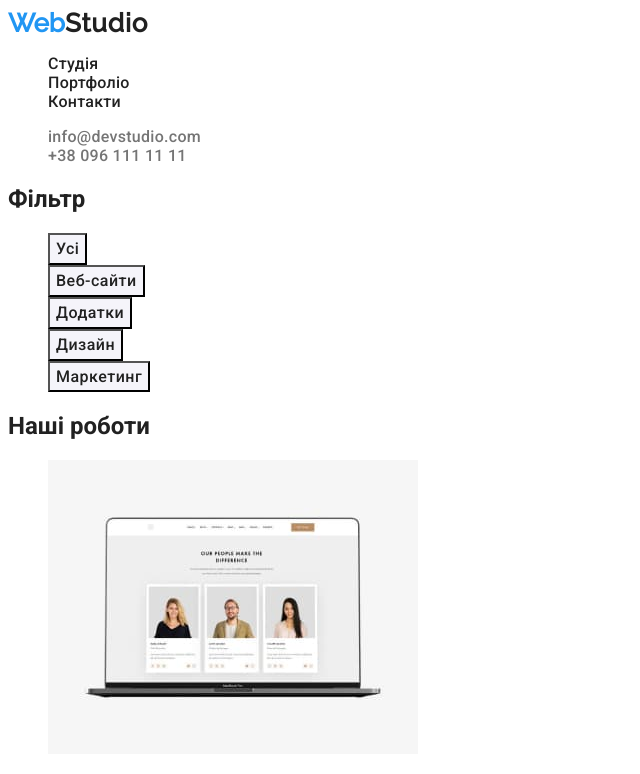
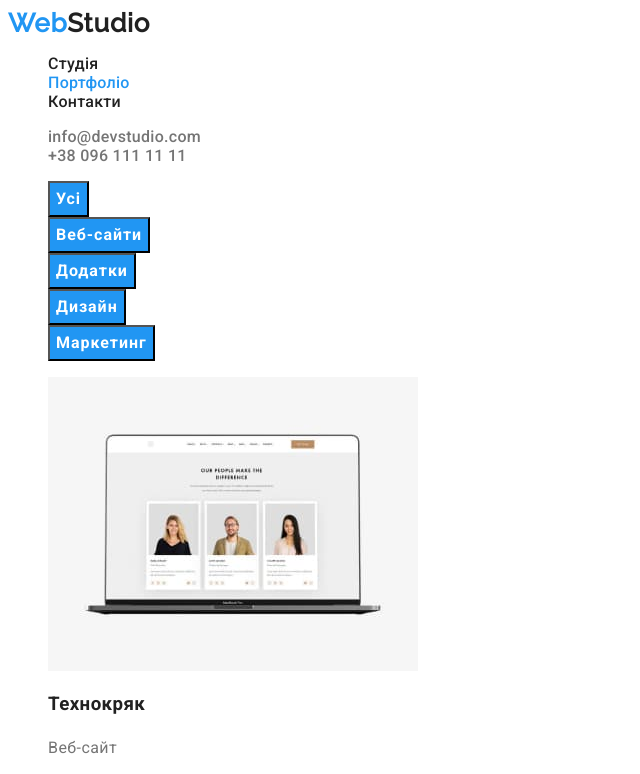
Before and after one commit to MorozO11/dimon-markup-hw-02, a plain HTML site: page portfolio.html in a window 1280 px wide. Shown: the top 774 px of the page, without its empty margins (0-640 px from the left). Drawn offline with Linux system fonts and the light colour scheme.

Commit message:
виправив помилки,встановив ховер і фокус на ітерактивні елементи,вніс  css змінні

```diff
--- a/css/style.css
+++ b/css/style.css
@@ -1,6 +1,16 @@
+:root {
+    --primary-text-color: #212121;
+    --link-text-color: #2196F3;
+    --item-text-color: #757575;
+    --fons-background-color: #2F303A;
+    --adres-text-color: #FFF;
+    --hero-text-color: #FFF;
+}
+
+
 .body {
     font-family: Roboto;
-    color: #212121;
+    color: var(--primary-text-color);
 }
 
 ul {
@@ -15,19 +25,20 @@ ul {
 
 /* ------------------------Heder-------------------------------- */
 .heder__logo {
-    color: #2196F3;
     font-size: 26px;
     font-weight: 700;
     text-decoration: none;
     font-family: Raleway;
+    letter-spacing: 0.78px;
+    color: var(--primary-text-color);
+
+
 }
 
 .heder__logo span {
-    color: #212121;
-    font-size: 26px;
-    font-weight: 700;
+    color: var(--link-text-color);
     text-decoration: none;
-    letter-spacing: 0.78px;
+
 
 }
 
@@ -35,41 +46,48 @@ ul {
     font-weight: 500;
     letter-spacing: 0.28px;
     text-decoration: none;
-    color: #212121;
+    color: var(--primary-text-color);
 
 
 
 }
 
-.nav__link:hover{
-    color: #2196F3;
+.nav__link:hover,
+.nav__link:focus {
+    color: var(--link-text-color);
 }
 
-.nav__link--contakt {
+.nav__link-active {
+    color: var(--link-text-color);
+}
+
+.nav__link--header {
     color: #757575;
     font-weight: 500;
     letter-spacing: 0.28px;
     text-decoration: none;
 }
 
-.nav__link--contakt:hover{
-    color: #2196F3;
+.nav__link--header:hover,
+.nav__link--header:focus {
+    color: var(--link-text-color);
 
 }
+
 /* -----------------------MAIN--------------------------- */
 
 .herow {
-    background: #2F303A;
+    background:var(--fons-background-color);
 
 }
 
 .herow__article {
-    color: #FFF;
+    color:var(--hero-text-color);
     text-align: center;
     font-family: Roboto;
     font-size: 44px;
     font-weight: 900;
-    line-height: 136.364% ;
+    line-height: 136.364%;
     /* 60px*/
     letter-spacing: 2.64px;
     text-transform: uppercase;
@@ -84,24 +102,13 @@ ul {
     line-height: 187.5%;
     /* 30px */
     letter-spacing: 0.96px;
-    background-color: #2196F3;
+    background-color: var(--link-text-color);
     cursor: pointer;
 }
-.nav__button{
-color: #212121;
-font-size: 16px;
-font-weight: 500;
-line-height: 162.5% ; /* 26px*/
-letter-spacing: 0.48px;
-background: #F5F4FA;
-font-family: Roboto;
-cursor: pointer;
 
-}
-
-.nav__button:hover {
-    background-color: #2196F3;
-
+.button:hover,
+button:focus {
+    background-color: #2195f3ab;
 }
 
 .item {
@@ -111,7 +118,7 @@ cursor: pointer;
 }
 
 .item__text {
-    color: #757575;
+    color: var(--item-text-color);
     line-height: 171.429%;
     /* 24px */
     letter-spacing: 0.42px;
@@ -128,12 +135,12 @@ cursor: pointer;
 
 /* ---------------FOOTER---------------------------- */
 .footer {
-    background: #2F303A;
+    background:var(--fons-background-color);
 }
 
 .address {
-    color: #FFF;
-    line-height: 171.429% ;
+    color:var(--adres-taxt-color);
+    line-height: 171.429%;
     /*24px */
     letter-spacing: 0.42px;
     font-style: normal;
@@ -142,7 +149,7 @@ cursor: pointer;
 }
 
 .footer__logo {
-    color: #2196F3;
+    color: var(--link-text-color);
     font-family: Raleway;
     font-size: 26px;
     font-weight: 700;
@@ -167,7 +174,9 @@ cursor: pointer;
     letter-spacing: 0.42px;
     text-decoration: none;
 }
-.nav__link--footer:hover {
-    color: #2196F3;
+
+.nav__link--footer:hover,
+.nav__link--footer:focus {
+    color: var(--link-text-color);
 
 }
--- a/portfolio.html
+++ b/portfolio.html
@@ -14,32 +14,30 @@
 <body class="body">
     <header>
         <nav>
-            <a href="#" class="heder__logo">Web<span>Studio</span></a>
+            <a href="#" class="heder__logo"> <span>Web</span>Studio</a>
             <ul class="nav">
                 <li><a href="./index.html" class="nav__link">Студія</a></li>
-                <li><a href="./portfolio.html" class="nav__link">Портфоліо</a></li>
+                <li><a href="./portfolio.html" class="nav__link nav__link-active">Портфоліо</a></li>
                 <li><a href="" class="nav__link">Контакти</a></li>
             </ul>
         </nav>
 
         <ul>
-            <li><a href="mailto:info@devstudio.com" class="nav__link--contakt">info@devstudio.com</a></li>
-            <li><a href="tel:+380961111111" class="nav__link--contakt">+38 096 111 11 11</a></li>
+            <li><a href="mailto:info@devstudio.com" class="nav__link--header">info@devstudio.com</a></li>
+            <li><a href="tel:+380961111111" class="nav__link--header">+38 096 111 11 11</a></li>
         </ul>
     </header>
     <main>
         <section>
-            <h1>Фільтр</h1>
             <ul>
-                <li><button type="button" class="nav__button">Усі</button></li>
-                <li><button type="button" class="nav__button">Веб-сайти</button></li>
-                <li><button type="button" class="nav__button">Додатки</button></li>
-                <li><button type="button" class="nav__button">Дизайн</button></li>
-                <li><button type="button" class="nav__button">Маркетинг</button></li>
+                <li><button type="button" class="button">Усі</button></li>
+                <li><button type="button" class="button">Веб-сайти</button></li>
+                <li><button type="button" class="button">Додатки</button></li>
+                <li><button type="button" class="button">Дизайн</button></li>
+                <li><button type="button" class="button">Маркетинг</button></li>
             </ul>
         </section>
         <section>
-            <h2>Наші роботи</h2>
             <ul>
                 <li>
                     <img src="./img/img5.jpg" alt="" width="370">
@@ -92,7 +90,7 @@
 
     </main>
     <footer class="footer">
-        <a href="#" class="footer__logo">Web<span>Studio</span></a>
+        <a href="#" class="footer__logo"><span>Web</span>tudio</a>
         <address class="address">м. Київ, пр-т Лесі Українки, 26</address>
         <ul>
             <li><a href="mailto:info@devstudio.com" class="nav__link--footer">info@devstudio.com</a></li>
```
Also changed, not shown: index.html (+7 -7 lines).
